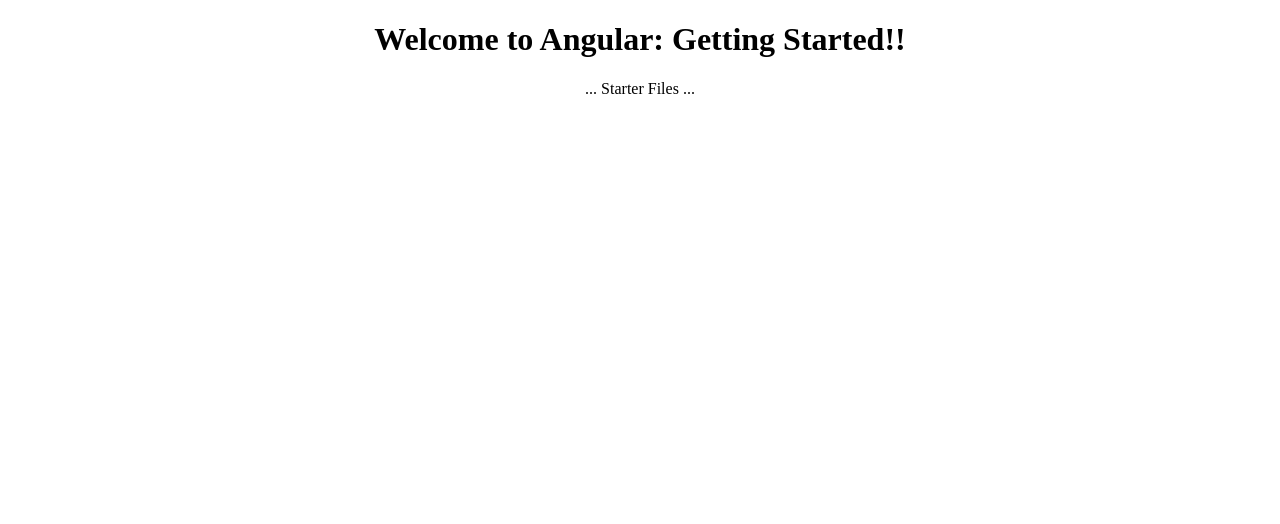
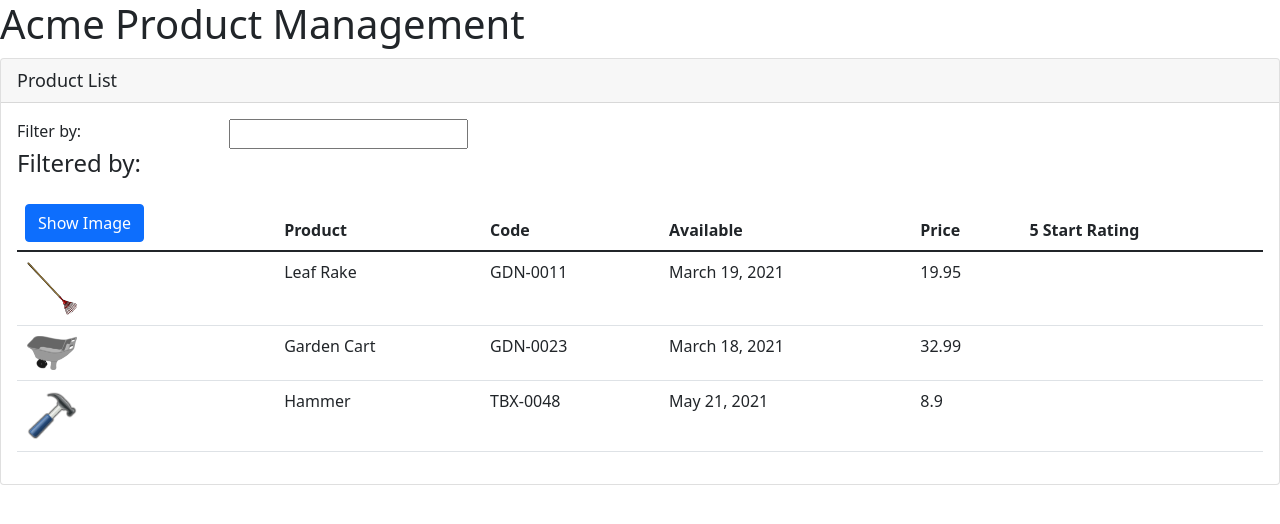
Before and after one commit to guitarspaz/angular_tutorial, an Angular app in the folder APM/: page / in a window 1280 px wide. Shown: the top 524 px of the page. Built offline with nearby package versions, Linux system fonts and the light colour scheme.

Commit message:
end of day work

```diff
--- a/APM/package.json
+++ b/APM/package.json
@@ -18,6 +18,8 @@
     "@angular/platform-browser": "~12.0.0",
     "@angular/platform-browser-dynamic": "~12.0.0",
     "@angular/router": "~12.0.0",
+    "bootstrap": "^5.1.3",
+    "font-awesome": "^4.7.0",
     "rxjs": "~6.6.0",
     "tslib": "^2.1.0",
     "zone.js": "~0.11.4"
--- a/APM/src/app/app.component.ts
+++ b/APM/src/app/app.component.ts
@@ -1,10 +1,14 @@
-import { Component } from '@angular/core';
+import { Component } from "@angular/core";
 
 @Component({
   selector: 'pm-root',
-  templateUrl: './app.component.html',
-  styleUrls: ['./app.component.css']
+  template: `
+  <div>
+    <h1>{{pageTitle}}</h1>
+    <pm-products></pm-products>
+  </div>
+  `
 })
-export class AppComponent {
-  title = 'Angular: Getting Started';
+export class AppComponent{
+  pageTitle: string = 'Acme Product Management';
 }
--- a/APM/src/app/app.module.ts
+++ b/APM/src/app/app.module.ts
@@ -2,10 +2,12 @@
 import { BrowserModule } from '@angular/platform-browser';
 
 import { AppComponent } from './app.component';
+import { ProductListComponent } from './products/product-list.component';
 
 @NgModule({
   declarations: [
-    AppComponent
+    AppComponent,
+    ProductListComponent
   ],
   imports: [
     BrowserModule
--- /dev/null
+++ b/APM/src/app/products/product-list.component.html
@@ -0,0 +1,52 @@
+<div class='card'>
+    <div class='card-header'>
+        {{pageTitle}}
+    </div>
+    <div class='card-body'>
+        <div class='row'>
+            <div class='col-md-2'>Filter by:</div>
+            <div class='col-md-4'>
+                <input type='text' />
+            </div>
+        </div>
+        <div class='row'>
+            <div class="col-md-6">
+                <h4>Filtered by: </h4>
+            </div>
+        </div>
+        <div class='table-responsive'>
+            <table class="table" *ngIf="products.length">
+                <thead>
+                    <tr>
+                        <th>
+                            <button class="btn btn-primary">
+                                Show Image
+                            </button>
+                        </th>
+                        <th>Product</th>
+                        <th>Code</th>
+                        <th>Available</th>
+                        <th>Price</th>
+                        <th>5 Start Rating</th>
+                    </tr>
+                </thead>
+                <tbody>
+                    <tr *ngFor="let product of products">
+                        <td><img
+                            [src]="product.imageUrl"
+                            [title]="product.productName"
+                            [style.width.px]="imageWidth"
+                            [style.margin.px]="imageMargin"
+                            />
+                        </td>
+                        <td>{{ product.productName }}</td>
+                        <td>{{ product.productCode }}</td>
+                        <td>{{ product.releaseDate }}</td>
+                        <td>{{ product.price }}</td>
+                        <td>{{ product.startRating }}</td>
+                    </tr>
+                </tbody>
+            </table>
+        </div>
+    </div>
+</div>
--- /dev/null
+++ b/APM/src/app/products/product-list.component.ts
@@ -0,0 +1,44 @@
+import { Component } from '@angular/core';
+
+@Component({
+    selector: 'pm-products',
+    templateUrl: './product-list.component.html'
+})
+export class ProductListComponent{
+    pageTitle: string = 'Product List';
+    imageWidth: number = 50;
+    imageMargin: number = 2;
+    products:  any[] = [
+        {
+            "productId": 1,
+            "productName": "Leaf Rake",
+            "productCode": "GDN-0011",
+            "releaseDate": "March 19, 2021",
+            "description": "Leaf rake with 48-inch wooden handle.",
+            "price": 19.95,
+            "starRating": 3.2,
+            "imageUrl": "assets/images/leaf_rake.png"
+          },
+          {
+            "productId": 2,
+            "productName": "Garden Cart",
+            "productCode": "GDN-0023",
+            "releaseDate": "March 18, 2021",
+            "description": "15 gallon capacity rolling garden cart",
+            "price": 32.99,
+            "starRating": 4.2,
+            "imageUrl": "assets/images/garden_cart.png"
+          },
+          {
+            "productId": 5,
+            "productName": "Hammer",
+            "productCode": "TBX-0048",
+            "releaseDate": "May 21, 2021",
+            "description": "Curved claw steel hammer",
+            "price": 8.9,
+            "starRating": 4.8,
+            "imageUrl": "assets/images/hammer.png"
+          }
+
+    ];
+}
--- a/APM/src/styles.css
+++ b/APM/src/styles.css
@@ -1,4 +1,6 @@
 /* You can add global styles to this file, and also import other style files */
+@import "~bootstrap/dist/css/bootstrap.min.css";
+@import "~font-awesome/css/font-awesome.min.css";
 div.card-header {
  font-size: large;
 }
```
Also changed, not shown: 1 other file (tests, documents, lock files or other folders).
